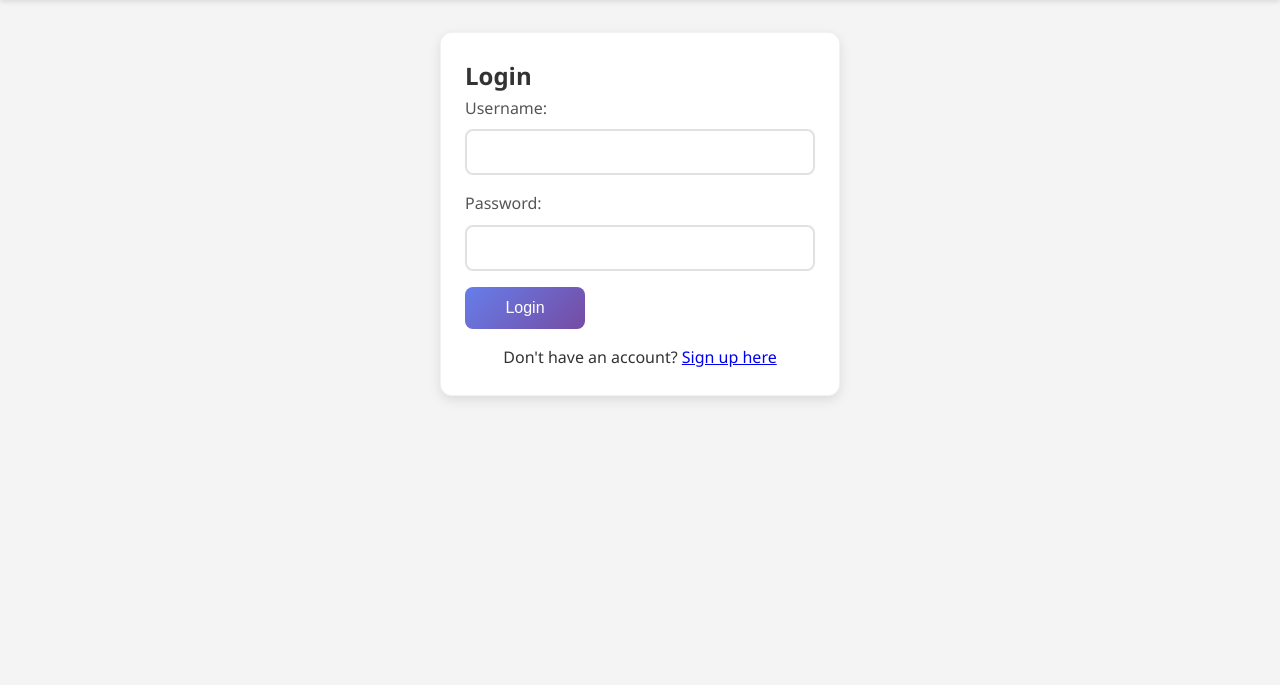
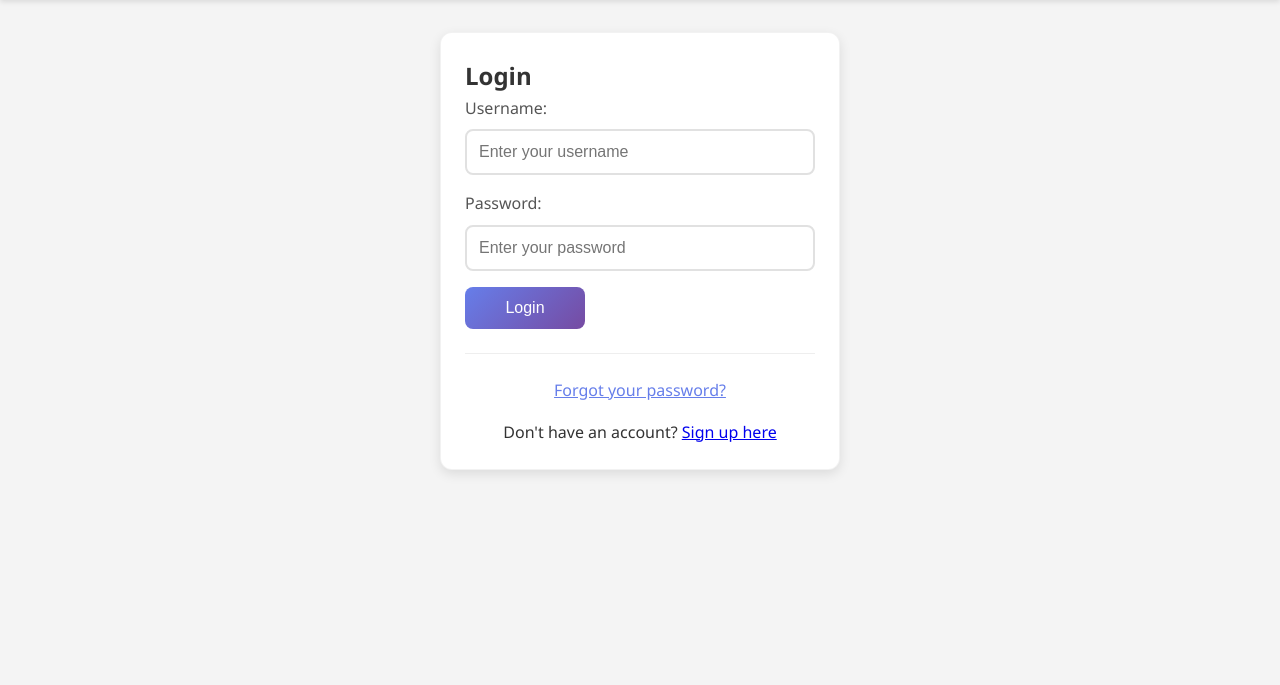
Before and after one commit to harsha-7179/bug-tracker, a Flask app: page /login in a window 1280 px wide. Shown: the part 70-755 px from the top of the page. Run offline with Flask 3, Linux system fonts and the light colour scheme.

Commit message:
Update login.html

```diff
--- a/templates/login.html
+++ b/templates/login.html
@@ -5,16 +5,22 @@
     <form method="POST">
         <div class="form-group">
             <label for="username">Username:</label>
-            <input type="text" id="username" name="username" required>
+            <input type="text" id="username" name="username" required placeholder="Enter your username">
         </div>
         <div class="form-group">
             <label for="password">Password:</label>
-            <input type="password" id="password" name="password" required>
+            <input type="password" id="password" name="password" required placeholder="Enter your password">
         </div>
         <button type="submit" class="btn">Login</button>
     </form>
-    <p style="margin-top: 1rem; text-align: center;">
-        Don't have an account? <a href="{{ url_for('signup') }}">Sign up here</a>
-    </p>
+
+    <div style="margin-top: 1.5rem; text-align: center; border-top: 1px solid #eee; padding-top: 1.5rem;">
+        <p style="margin-bottom: 1rem;">
+            <a href="{{ url_for('forgot_password') }}" style="color: #667eea;">Forgot your password?</a>
+        </p>
+        <p>
+            Don't have an account? <a href="{{ url_for('signup') }}">Sign up here</a>
+        </p>
+    </div>
 </div>
 {% endblock %}
```
